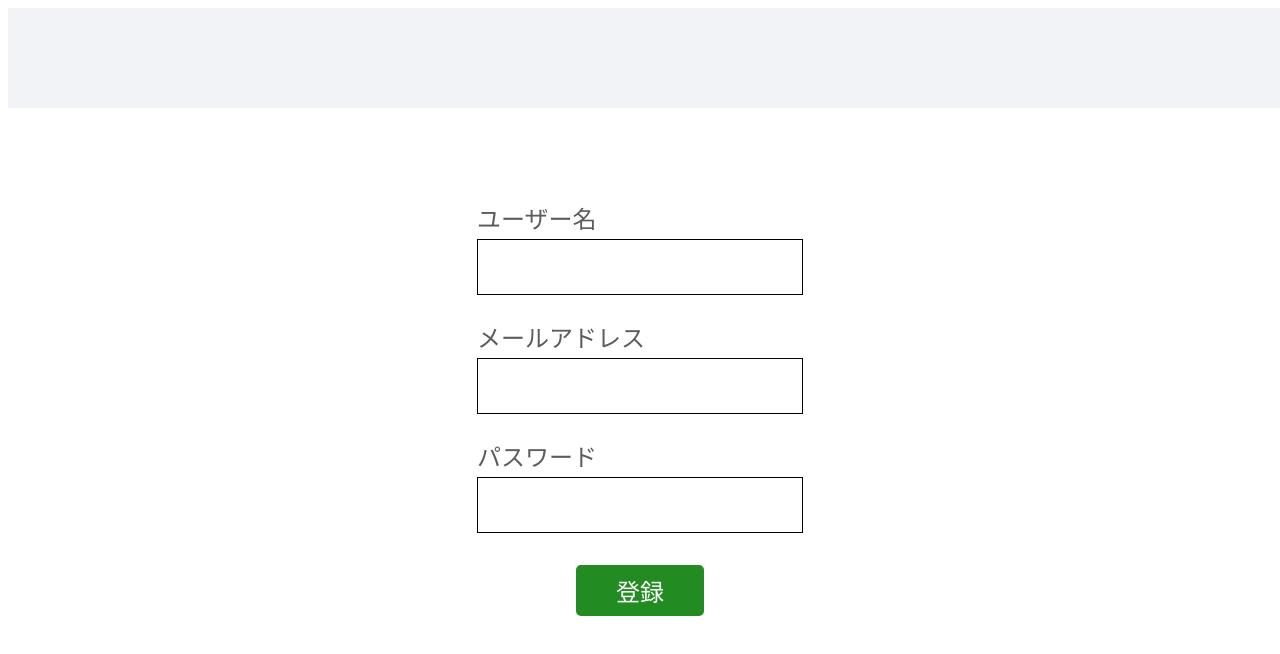
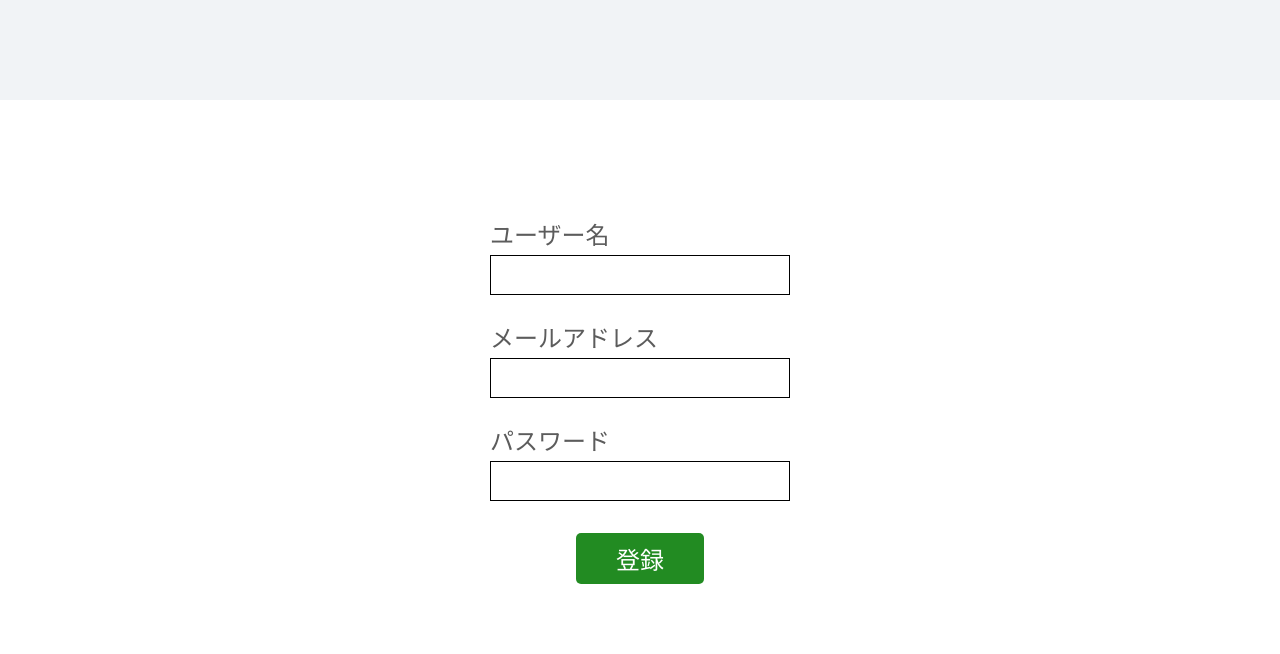
Before and after one commit to TH-takahirohara/reading_record_client, a Next.js app: page /register in a window 1280 px wide. Shown: the top 654 px of the page. Built offline with nearby package versions, Linux system fonts and the light colour scheme.

Commit message:
スタイルの修正

```diff
--- a/src/features/register/register_container.module.scss
+++ b/src/features/register/register_container.module.scss
@@ -36,7 +36,7 @@
 }
 
 .input {
-  height: 30px;
+  height: 40px;
   width: 300px;
   background-color: #fff;
   color: #000;
--- a/src/styles/globals.scss
+++ b/src/styles/globals.scss
@@ -14,3 +14,13 @@ input[type="text"], input[type="email"], input[type="password"] {
   background-color: #fff;
   border: 1px solid #000;
 }
+
+* {
+  box-sizing: border-box;
+  padding: 0;
+  margin: 0;
+}
+
+a {
+  text-decoration: none;
+}
```
